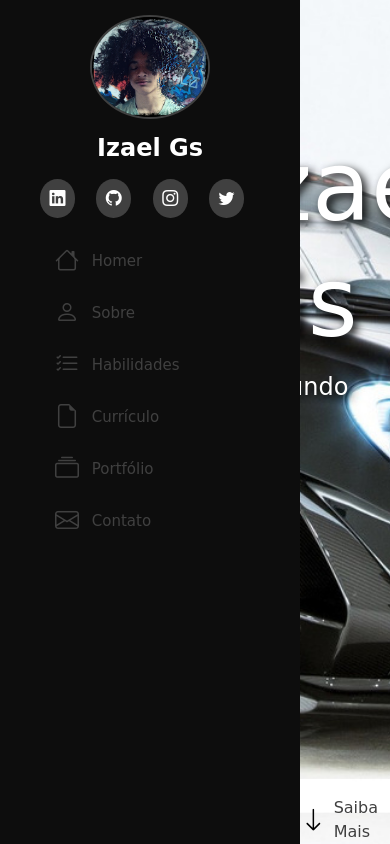
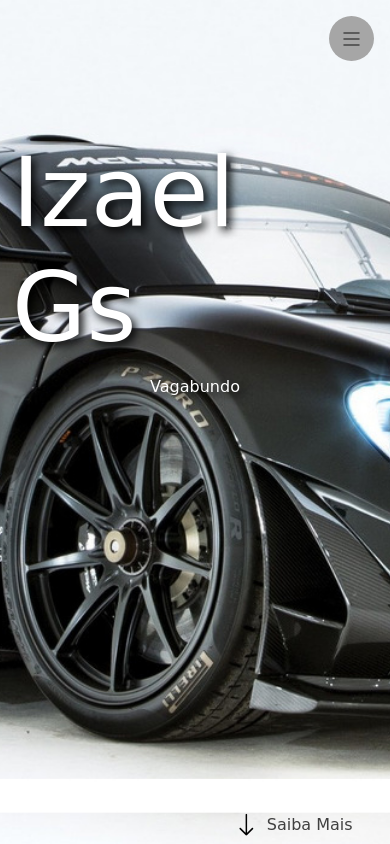
Before and after one commit to izaelgs/portfolioFlask, a Flask app: page / in a window 390 px wide; the page is wider, and only the part inside the window is pictured. Run offline with Flask 2, Linux system fonts and the light colour scheme; some libraries are stand-ins or nearby versions; some web fonts are replaced.

Commit message:
menu responsivo

```diff
--- a/static/script.js
+++ b/static/script.js
@@ -0,0 +1,11 @@
+/*Abre e fecha menu lateral mobile menu pica pra caraio*/
+
+const menuMobile = document.querySelector('.menu-mobile');
+const body = document.querySelector('body');
+
+menuMobile.addEventListener('click', ()=>{
+    menuMobile.classList.contains("bi-list")
+        ? menuMobile.classList.replace("bi-list", "bi-x")
+        : menuMobile.classList.replace("bi-x", "bi-list");
+        body.classList.toggle("menu-nav-active");
+});
--- a/static/style.css
+++ b/static/style.css
@@ -114,3 +114,46 @@ section#inicio div#arraste a{
 .text-shadow{
     text-shadow: 4px 4px 10px black;
 }
+
+i.menu-mobile{
+    position: fixed;
+    color: #404040;
+    background-color: #A6A6A6;
+    right: 1rem;
+    top: 1rem;
+    font-size: 1.5rem;
+    border-radius: 4rem;
+    cursor: pointer;
+    z-index: 10;
+    width: 45px;
+    height: 45px;
+    display: none;
+    justify-content: center;
+    align-items: center;
+}
+
+.menu-nav-active{
+    overflow: hidden;
+}
+.menu-nav-active #header{
+    left: 0;
+}
+
+@media (max-width: 1024px){
+    #header{
+        left: -300px;
+    }
+    i.menu-mobile{
+        display: flex;
+    }
+    h1{
+        font-size: 3.5rem;
+    }
+    section#inicio span#subtitle{
+        margin-right: 0;
+        font-size: 1rem;
+    }
+    #main{
+        margin-left: 0px;
+    }
+}
--- a/templates/index.html
+++ b/templates/index.html
@@ -11,6 +11,9 @@
     <title>Corsas Foda</title>
 </head>
 <body>
+
+    <i class="bi bi-list menu-mobile"></i>
+
     <aside id="header">
         <section class="profile">
             <img src="../static/img/eu.png" alt="corsa brabo">
```
